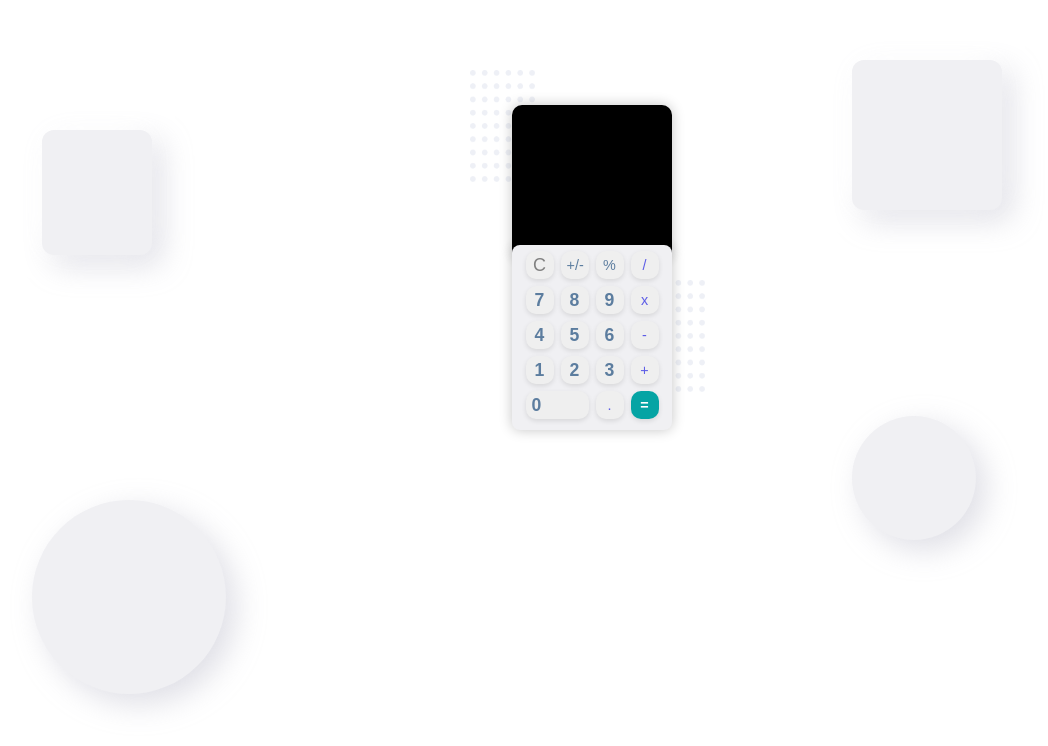
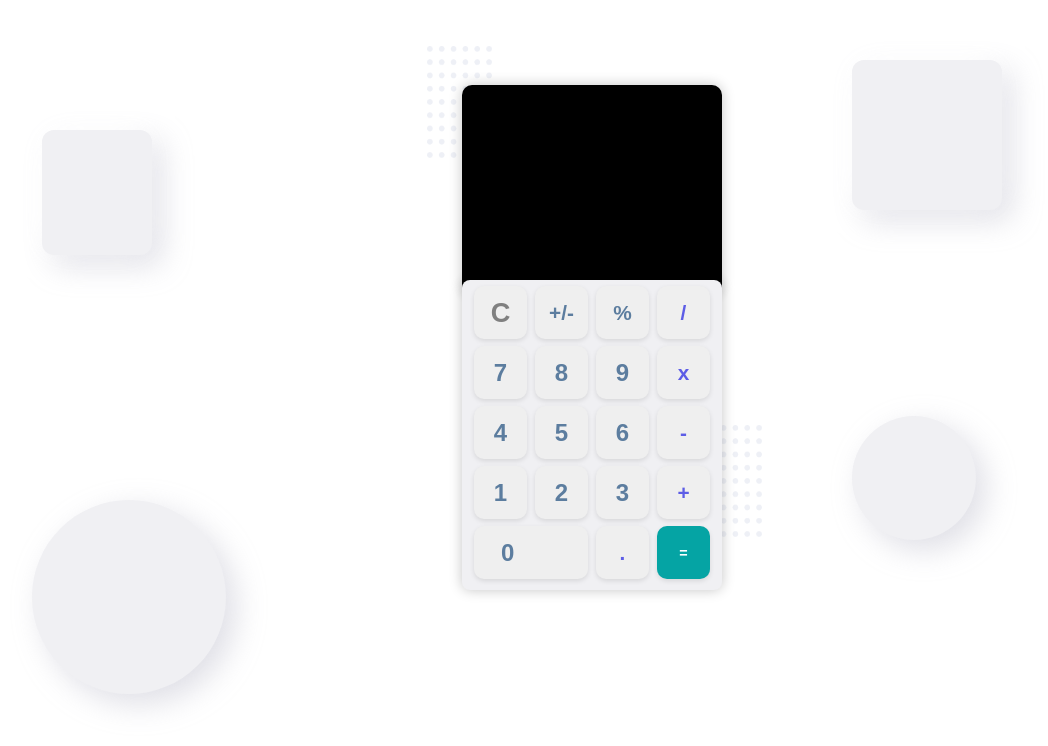
Before and after one commit to alhad-balak/calculator, a React (Create React App) app: page / in a window 1280 px wide. Shown: the top 746 px of the page, without its empty margins (48-1096 px from the left). Built offline with nearby package versions, Linux system fonts and the light colour scheme.

Commit message:
Almost done

```diff
--- a/src/App.css
+++ b/src/App.css
@@ -1,7 +1,10 @@
-#main-app{
+#main-app {
   z-index: 2;
 }
-html, body{
+
+html,
+body {
+  /* background-color: aqua; */
   width: 100%;
   max-height: 80%;
 }
--- a/src/components/Background.css
+++ b/src/components/Background.css
@@ -46,14 +46,27 @@
     position: fixed;
     width: 65.25px;
     height: 112.49px;
-    left: 518px;
-    top: 70px;
+    left: 475px;
+    top: 46px;
+
 }
 
 #img2 {
     position: fixed;
     width: 65.25px;
     height: 112.49px;
-    left: 688px;
-    top: 280px;
+    left: 745px;
+    top: 425px;
 }
+
+@media only screen and (max-width:550px) {
+
+    #rec1,
+    #rec2,
+    #cir1,
+    #cir2,
+    img {
+        display: none;
+    }
+
+}
--- a/src/components/Calculator.css
+++ b/src/components/Calculator.css
@@ -1,13 +1,14 @@
 .calculator-body {
-    position: relative;
+    position: fixed;
     display: flex;
     flex-direction: column;
     flex-wrap: wrap;
     justify-content: center;
     align-items: center;
-    min-width: 50vmax;
+    min-width: 100%;
     margin: auto;
     min-height: 550px;
+    top: 70px;
 
 }
 
@@ -16,8 +17,8 @@
     border-radius: 10px;
     margin: 0px;
     padding: 5px;
-    width: 150px;
-    height: 145px;
+    width: 250px;
+    height: 200px;
     position: relative;
     box-shadow: 0px 0px 13px rgb(0 0 0 / 23%);
 }
@@ -26,12 +27,12 @@
     background-color: #F0F0F3;
     display: grid;
     justify-content: space-evenly;
-    grid-template-rows: 30px 30px 30px 30px 30px;
+    grid-template-rows: 55px 55px 55px 55px 55px;
     gap: 5px 5px;
     border-radius: 8px;
     /* border: 2px solid black; */
-    width: 150px;
-    height: 175px;
+    width: 250px;
+    height: 300px;
     margin: 0px;
     padding: 5px;
     position: relative;
@@ -43,10 +44,10 @@
 
 .row {
     display: grid;
-    grid-template-columns: 30px 30px 30px 30px;
+    grid-template-columns: 55px 55px 55px 55px;
     /* justify-content: center; */
     justify-content: space-evenly;
-    gap: 5px 5px;
+    gap: 6px 6px;
     border-radius: 5px;
 }
 
@@ -56,29 +57,31 @@
     box-shadow: 0 2px 5px rgba(0, 0, 0, 0.105);
     margin: 1px;
     color: rgba(4, 58, 112, 0.628);
-    font-weight: 600;
-    font-size: 110%;
+    font-weight: 800;
+    font-size: 150%;
     padding: auto;
     cursor: pointer;
 }
 .opr-btn{
     color: rgba(14, 14, 225, 0.648);
-    font-weight: 300;
-    font-size: 90%;
+    font-weight: 600;
+    font-size: 130%;
 }
 .opr0-btn{
     color: grye;
-    font-weight: 300;
-    font-size: 90%;
+    font-weight: 700;
+    font-size: 130%;
 }
 #clear-btn{
     color: grey;
     font-size: large;
-    font-weight: 500;
+    font-weight: 700;
+    font-size: 170%;
 }
 #zero-btn {
     grid-column: 1/span 2;
     text-align: left;
+    padding: 0px 27px;
 }
 #equ-btn{
     background-color: rgb(5, 164, 164);
@@ -86,20 +89,20 @@
     font-size: 90%;
 }
 .input {
-    color: rgba(97, 103, 212, 0.655);
+    color: rgba(52, 56, 125, 0.979);
     position: absolute;
-    bottom: 50px;
-    right: 5px;
-    font-size: large;
-    font-weight: 400;
+    bottom: 70px;
+    right: 10px;
+    font-size: 250%;
+    font-weight: 700;
 }
 
 .output {
     color: white;
     position: absolute;
-    bottom: 15px;
-    right: 5px;
-    font-size: 30px;
+    bottom: 10px;
+    right: 10px;
+    font-size: 350%;
     font-weight: 700;
 }
 
```
